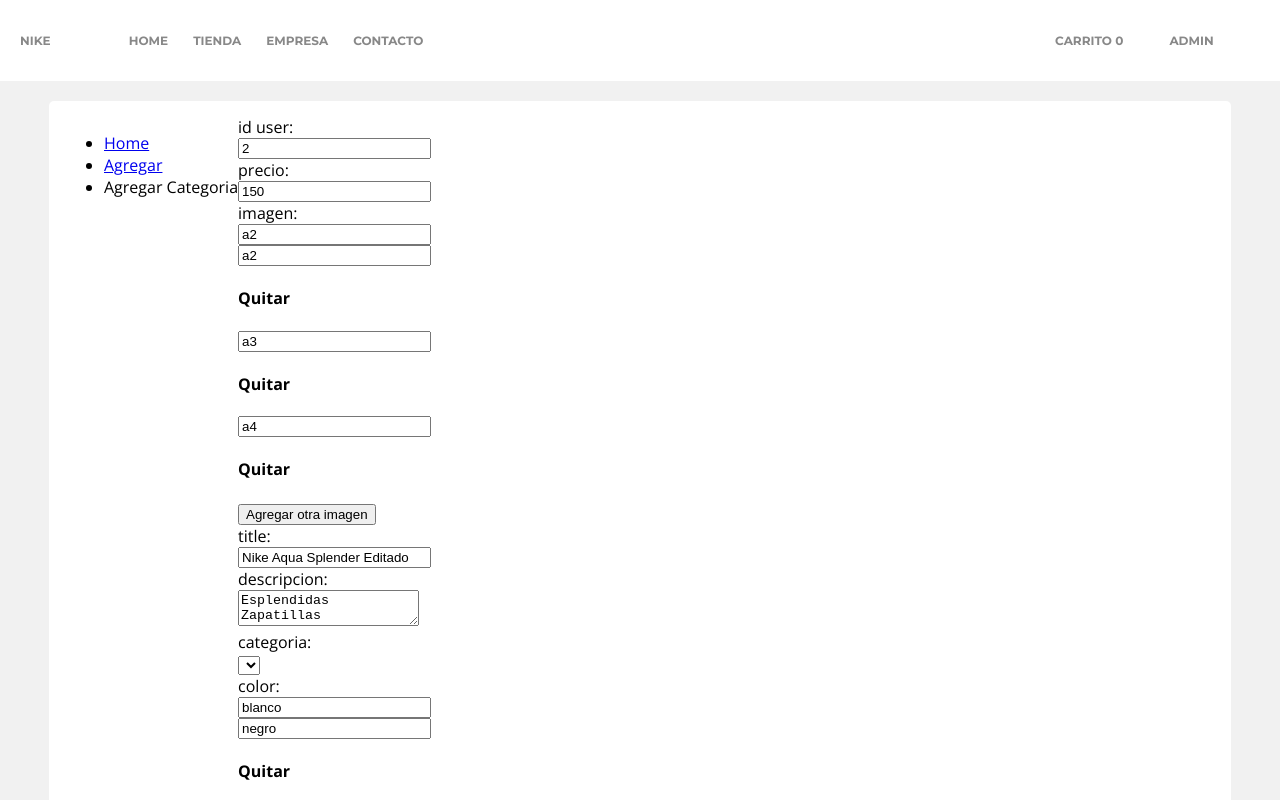
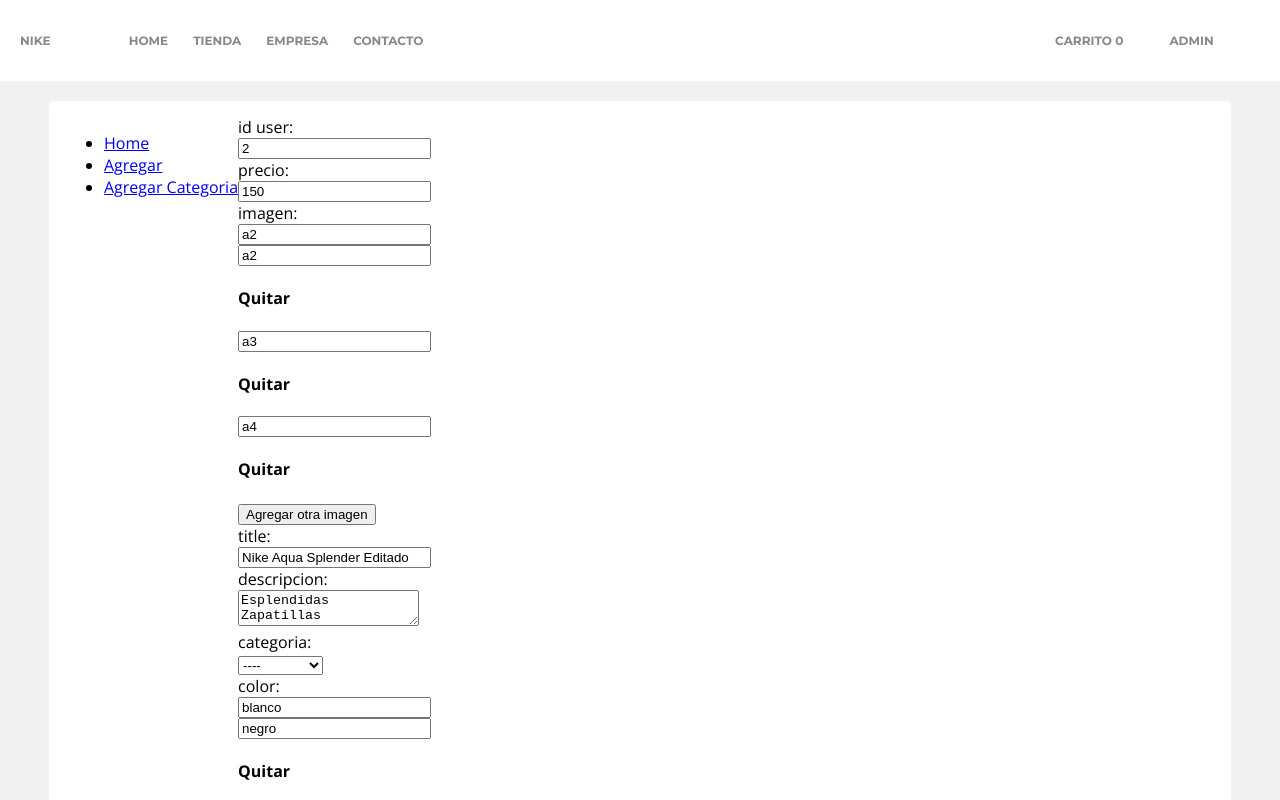
Before and after one commit to FinerGaby/E-Commerce-ReactJs, a React (Create React App) app in the folder frontend/: page /editarproducto/2 in a window 1280 px wide. Shown: the top 800 px of the page. Built offline with nearby package versions, Linux system fonts and the light colour scheme; data requests are answered from the project's data file.

Commit message:
Update categorias semi-finish

```diff
--- a/frontend/db.json
+++ b/frontend/db.json
@@ -106,29 +106,20 @@
       "fav": false
     },
     {
-      "title": "ads",
+      "title": "asd",
       "imagen": [
+        "ads"
+      ],
+      "precio": "asd",
+      "descripcion": "asd",
+      "color": [
         "asd"
       ],
-      "precio": "asddsa",
-      "descripcion": "asd",
-      "color": [
-        "sad"
+      "categoria": "121221",
+      "talle": [
+        "asd"
       ],
-      "categoria": [
-        {
-          "name": "test",
-          "id": "121221"
-        },
-        {
-          "name": "categoria2",
-          "id": "id1"
-        }
-      ],
-      "talle": [
-        "sda"
-      ],
-      "id": "asdsda"
+      "id": "asd"
     }
   ]
 }
--- a/frontend/src/component/pages/admin/AgregarProducto.js
+++ b/frontend/src/component/pages/admin/AgregarProducto.js
@@ -13,22 +13,23 @@
         imagen: [''],
         color: [''],
         talle: [''],
-        categoria: [''],
+        categoria: '------',
         editar: false
     });
     const [validationForm, setValidationForm] = useState(false)
+    const [categoriasGet, setCategoriasGet] = useState([])
 
 
 
           useEffect(() => {
             if(props.id) {
                    let editedProduct = async () => {
-                        const resCategoria = await axios.get(`http://localhost:8080/categoria`);
+                        const categoriasGet = await axios.get(`http://localhost:8080/categoria`);
+                        setCategoriasGet(categoriasGet.data)
                         const res = await axios.get(`http://localhost:8080/productos/${props.id}`);
-                        console.log(resCategoria)
                         const {data} = res
                         console.log(data)
-                        const { title, imagen, precio, descripcion, color, talle, id } = data
+                        const { title, imagen, precio, descripcion, color, talle, id, categoria } = data
                         setFormValues({
                           id,
                           precio,
@@ -37,7 +38,7 @@
                           talle,
                           title,
                           imagen,
-                          categoria: [''],
+                          categoria,
                           editar: true
                         })
                       }
@@ -45,6 +46,7 @@
             } else {
                 let resCategoria = async () => {
                     let categoriasGet = await axios.get(`http://localhost:8080/categoria`);
+                    setCategoriasGet(categoriasGet.data)
                     setFormValues({
                         id: '',
                         title: '',
@@ -53,7 +55,7 @@
                         imagen: [''],
                         color: [''],
                         talle: [''],
-                        categoria: categoriasGet.data,
+                        categoria: '------',
                         editar: false
                       })
                 }
@@ -61,7 +63,6 @@
             }
           }, [props.id]);
 
-          console.log(formValues.categoria)
 
     let handleAddInput
     handleAddInput = (estado) => {
@@ -162,6 +163,16 @@
     }
 
 
+    let handleChangeCat
+    handleChangeCat = (e) => {
+        console.log(e.target.value)
+       setFormValues({
+            ...formValues,
+           categoria: e.target.value
+        })
+    }
+
+
 
     return (
         <FetchConsumer>
@@ -223,8 +234,9 @@
 
 
                     <label id="idtest" htmlFor="idtest">categoria:</label>
-                    <select value={formValues.categoria} onChange={handleChange}>
-                        {formValues.categoria.map(cat =>
+                    <select value={formValues.categoria} onChange={handleChangeCat}>
+                         <option value="-----">----</option>
+                        {categoriasGet.map(cat =>
                              <option key={cat.id} value={cat.id}>{cat.name}</option>
                         )};
                     </select>
--- a/frontend/src/component/pages/admin/SidebarAdmin.js
+++ b/frontend/src/component/pages/admin/SidebarAdmin.js
@@ -12,7 +12,7 @@
                 <ul>
                     <li><Link to={"/adminhome"}>Home</Link></li>
                     <li><Link to={"/agregar"}>Agregar</Link></li>
-                    <li>Agregar Categoria</li>
+                    <li><Link to={"/createcategory"}>Agregar Categoria</Link></li>
                 </ul>
             </div>
         </React.Fragment>
```
Also changed, not shown: frontend/src/context/FetchContext.js (+3 -4 lines).
